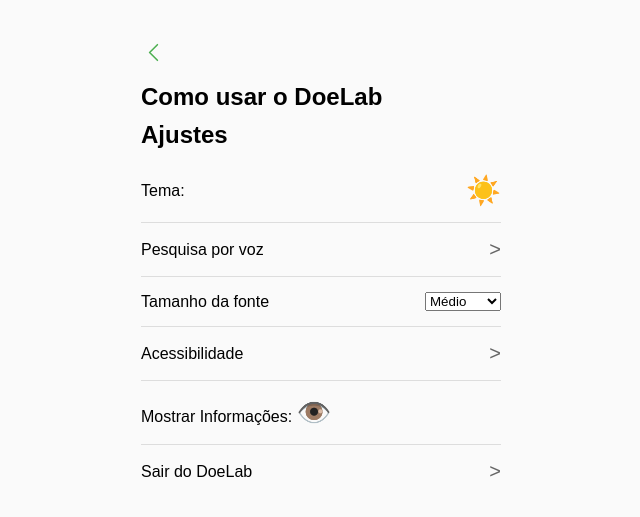
After one commit to Gustavo-dev-tech/TCC-PRIV, a PHP site: page /ajustes.html in a window 1280 px wide. The commit adds this page. Shown: the top 517 px of the page, without its empty margins (319-959 px from the left). Run offline with PHP 8.4, Linux system fonts and the light colour scheme.

Commit message:
Add files via upload
Signed-off-by: Gustavo-dev <163581883+Gustavo-dev-tech@users.noreply.github.com>

```diff
--- a/ajustes.css
+++ b/ajustes.css
@@ -1,129 +1,123 @@
 /* Temas */
 body.light-mode  {
-    background-color: #f4f4f4;
-  color: #333;
+    background-color: #f4f4f4; /* Define a cor de fundo para o tema claro */
+    color: #333; /* Define a cor do texto para o tema claro */
 }
 
 body.dark-mode {
-    background-color: #333;
-  color: #f4f4f4;
+    background-color: #333; /* Define a cor de fundo para o tema escuro */
+    color: #f4f4f4; /* Define a cor do texto para o tema escuro */
 }
 
-
-.TEMA{
-    font-size: 28px;;
-    background-color: inherit; /* Faz o botão ter a mesma cor de fundo do body */
-    color: none;
-    border: none;
-}
-.MOSTRAR{
-    border: none;
-    background-color: inherit; /* Faz o botão ter a mesma cor de fundo do body */
-    font-size: 26px;
-    align-items: end;
+a {
+    text-decoration: none; /* Remove o sublinhado dos links */
 }
 
+.TEMA {
+    font-size: 28px; /* Define o tamanho da fonte para o botão de tema */
+    background-color: inherit; /* Faz o botão ter a mesma cor de fundo do body */
+    border: none; /* Remove a borda do botão */
+    align-items: end; /* Alinha o botão ao final */
+}
+
+.MOSTRAR {
+    border: none; /* Remove a borda do botão de exibição */
+    background-color: inherit; /* Faz o botão ter a mesma cor de fundo do body */
+    font-size: 28px; /* Define o tamanho da fonte para o botão de exibição */
+    align-items: end; /* Alinha o botão ao final */
+}
+
+.button {
+    max-width: 25px; /* Define a largura máxima do botão */
+    color:#4CAF50; /* Define a cor herdada para o botão */
+    align-items: center; /* Alinha o conteúdo ao centro */
+    display: flex; /* Define o layout flexível para o botão */
+}
 
 /* Tamanho da fonte */
-body.small-font { font-size: 16px; }
-body.medium-font { font-size: 20px; }
-body.large-font { font-size: 25px; }
+body.small-font {  font-size: 16px;/* Define a fonte pequena */ }
+body.medium-font {  font-size: 20px;/* Define a fonte média */ }
+body.large-font {  font-size: 25px;/* Define a fonte grande */ }
 
-/* Cor de destaque */
-.highlight {
-    color: var(--highlight-color, red);
-}
+
 
 /* Esconder informações */
 .hidden {
-    display: none;
+    display: none; /* Esconde elementos com esta classe */
 }
 
-
-
-
-
-
-
-
-
-
-
-
 * {
-            margin: 0;
-            padding: 0;
-            box-sizing: border-box;
+    margin: 0; /* Remove a margem de todos os elementos */
+    padding: 0; /* Remove o preenchimento de todos os elementos */
+    box-sizing: border-box; /* Define o box-sizing para borda incluída */
 }
 
 body {
-            font-family: Arial, sans-serif;
-            background-color: #fafafa;
-            color: #000;
+    font-family: Arial, sans-serif; /* Define a fonte principal do corpo do documento */
+    background-color: #fafafa; /* Define a cor de fundo padrão */
 }
 
 .container {
-            max-width: 400px;
-            margin: 0 auto;
-            padding: 20px;
+    max-width: 400px; /* Define a largura máxima do container */
+    margin: 0 auto; /* Centraliza o container horizontalmente */
+    padding: 20px; /* Adiciona espaço interno ao container */
 }
 
 .header {
-            display: flex;
-            justify-content: space-between;
-            align-items: center;
-            padding: 10px 0;
+    display: flex; /* Define o layout flexível para o cabeçalho */
+    justify-content: space-between; /* Espaça os itens ao longo do eixo principal */
+    align-items: center; /* Alinha os itens ao centro do eixo cruzado */
+    padding: 10px 0; /* Adiciona espaçamento vertical no cabeçalho */
 }
 
 .header h1 {
-            font-size: 24px;
-            font-weight: bold;
-        }
-
-        .back-button {
-            font-size: 20px;
-            cursor: pointer;
+    font-size: 24px; /* Define o tamanho da fonte para o título principal */
+    font-weight: bold; /* Define a fonte em negrito */
 }
 
 .settings-section {
-            margin-top: 20px;
+    margin-top: 20px; /* Adiciona margem superior para a seção de configurações */
 }
 
-        .settings-section h2 {
-            font-size: 16px;
-            color: #666;
-            margin-bottom: 10px;
+.header h2 {
+    font-size: 16px; /* Define o tamanho da fonte para o subtítulo */
+    margin-bottom: 10px; /* Adiciona margem inferior ao subtítulo */
+}
+
+.header a {
+    max-width: 20px; /* Define a largura máxima para os links no cabeçalho */
+    color: red; /* Herda a cor dos links */
 }
 
 .settings-list {
-            list-style: none;
-            padding: 0;
-            margin: 0;
+    list-style: none; /* Remove os marcadores de lista */
+    padding: 0; /* Remove o preenchimento da lista */
+    margin: 0; /* Remove a margem da lista */
 }
 
 .settings-list li {
-            display: flex;
-            justify-content: space-between;
-            align-items: center;
-            padding: 15px 0;
-            border-bottom: 1px solid #ddd;
+    display: flex; /* Define o layout flexível para os itens da lista */
+    justify-content: space-between; /* Espaça os itens ao longo do eixo principal */
+    align-items: center; /* Alinha os itens ao centro do eixo cruzado */
+    padding: 15px 0; /* Adiciona espaçamento vertical aos itens da lista */
+    border-bottom: 1px solid #ddd; /* Adiciona uma borda inferior para separar os itens */
 }
 
 .settings-list li:last-child {
-            border-bottom: none;
+    border-bottom: none; /* Remove a borda inferior do último item da lista */
 }
 
 .settings-list li .label {
-            font-size: 16px;
+    font-size: 16px; /* Define o tamanho da fonte para o rótulo dos itens da lista */
 }
 
 .settings-list li .icon {
-            font-size: 20px;
-            color: #666;
+    font-size: 20px; /* Define o tamanho da fonte para o ícone */
+    color: #666; /* Define a cor do ícone */
 }
 
-        /* Scroll style */
+/* Estilo de rolagem */
 .settings-list {
-            max-height: 500px;
-            overflow-y: auto;
+    max-height: 700px; /* Define a altura máxima para o conteúdo da lista */
+    overflow-y: auto; /* Adiciona rolagem vertical quando necessário */
 }
--- /dev/null
+++ b/ajustes.html
@@ -0,0 +1,122 @@
+<!DOCTYPE html>
+<html lang="pt-br">
+<head>
+    <meta charset="UTF-8">
+    <meta name="viewport" content="width=device-width, initial-scale=1.0">
+    <title>Ajustes do Aplicativo</title>
+    <link rel="stylesheet" href="ajustes.css">
+</head>
+<body>
+
+    <!-- Contêiner principal -->
+    <div class="container">
+
+        <!-- Seção de configurações -->
+        <div class="settings-section">
+
+            <!-- Lista de configurações -->
+            <ul class="settings-list">
+
+                <!-- Link para a página "etecs.html" com ícone SVG para voltar -->
+                <a class="theme-toggle" href="etecs.html">
+                    <svg class="button"  xmlns="http://www.w3.org/2000/svg" fill="none" viewBox="0 0 24 24" stroke-width="1.5" stroke="currentColor" class="size-6">
+                        <path stroke-linecap="round" stroke-linejoin="round" d="M15.75 19.5 8.25 12l7.5-7.5" /> <!-- Desenha uma seta para voltar --></svg>
+                    <br>
+                </a>
+
+                <h2>Como usar o DoeLab</h2> <!-- Título explicativo sobre o uso do aplicativo -->
+
+                <!-- Cabeçalho da seção -->
+                <div class="header">
+                    <h1>Ajustes</h1> <!-- Título principal da seção de ajustes -->
+                </div>
+
+                <!-- Opção de alternar tema -->
+                <li>
+                    <label for="theme-toggle">Tema:</label> <!-- Rótulo para o botão de tema -->
+                    <div class="TEMA">
+                        <button id="theme-toggle" class="TEMA">
+                            <span id="themeEmoji" class="emoji">☀️</span> <!-- Emoji que representa o tema atual -->
+                        </button>
+                    </div>
+                </li>
+
+                <!-- Opção de pesquisa por voz -->
+                <li>
+                    <label>Pesquisa por voz </label> <!-- Rótulo para a opção de pesquisa por voz -->
+                    <span class="icon">&gt;</span> <!-- Ícone de seta para indicar interação -->
+                </li>
+
+                <!-- Opção de selecionar o tamanho da fonte -->
+                <li>
+                    <label for="font-size">Tamanho da fonte</label> <!-- Rótulo para o seletor de tamanho da fonte -->
+                    <select id="font-size">
+                        <option value="small-font">Pequeno</option> <!-- Opção de fonte pequena -->
+                        <option value="medium-font" selected>Médio</option> <!-- Opção de fonte média selecionada -->
+                        <option value="large-font">Grande</option> <!-- Opção de fonte grande -->
+                    </select>
+                </li>
+
+                <!-- Link para a página de acessibilidade -->
+                <li>
+                    <label for="">Acessibilidade</label> <!-- Rótulo para o link de acessibilidade -->
+                    <a href="Acessibilidades.html">
+                        <span class="icon">&gt;</span> <!-- Ícone de seta para indicar interação -->
+                    </a>
+                </li>
+
+                <!-- Opção de mostrar ou esconder informações -->
+                <li>
+                    <div>
+                        <label for="toggle-info">Mostrar Informações:</label> <!-- Rótulo para o botão de informações -->
+                        <button id="toggle-info" class="MOSTRAR">👁️</button> <!-- Botão para alternar a visualização das informações -->
+                        <div id="info" class="hidden"> <!-- Div com informações adicionais, inicialmente escondida -->
+                            <p>Aqui estão algumas informações úteis sobre o uso do aplicativo...</p> <!-- Texto explicativo sobre o aplicativo -->
+                        </div>
+                    </div>
+                </li>
+
+                <!-- Link para sair do aplicativo -->
+                <li>
+                    <label>Sair do DoeLab</label> <!-- Rótulo para o link de saída -->
+                    <a href="Tela inicial.html">
+                        <span class="icon">&gt;</span> <!-- Ícone de seta para indicar interação -->
+                    </a>
+                </li>
+
+            </ul>
+
+        </div>
+
+    </div>
+
+    <script>
+        // Alternar tema entre claro e escuro
+        const themeToggle = document.getElementById('theme-toggle');
+        const themeEmoji = document.getElementById('themeEmoji');
+        themeToggle.addEventListener('click', () => {
+            document.body.classList.toggle('dark-mode'); // Alterna a classe 'dark-mode' no corpo do documento
+            if (document.body.classList.contains('dark-mode')) {
+                themeEmoji.textContent = '🌙'; // Define o emoji da lua para o tema escuro
+            } else {
+                themeEmoji.textContent = '☀️'; // Define o emoji do sol para o tema claro
+            }
+        });
+
+        // Alterar tamanho da fonte baseado na seleção
+        const fontSizeSelector = document.getElementById('font-size');
+        fontSizeSelector.addEventListener('change', (event) => {
+            document.body.classList.remove('small-font', 'medium-font', 'large-font'); // Remove classes de tamanho de fonte
+            document.body.classList.add(event.target.value); // Adiciona a classe correspondente ao valor selecionado
+        });
+
+        // Mostrar ou esconder informações adicionais
+        const toggleInfoButton = document.getElementById('toggle-info');
+        const infoSection = document.getElementById('info');
+        toggleInfoButton.addEventListener('click', () => {
+            infoSection.classList.toggle('hidden'); // Alterna a visibilidade da seção de informações
+        });
+    </script>
+
+</body>
+</html>
```
Also changed, not shown: Acessibilidade.css (added, +118 -0 lines), Acessibilidades.html (added, +56 -0 lines), etecs.css (added, +153 -0 lines), etecs.html (+84 -6 lines), etecs.js (+12 -0 lines), LUPA.webp (added). Lines whose indentation alone changed are shown as unchanged.
